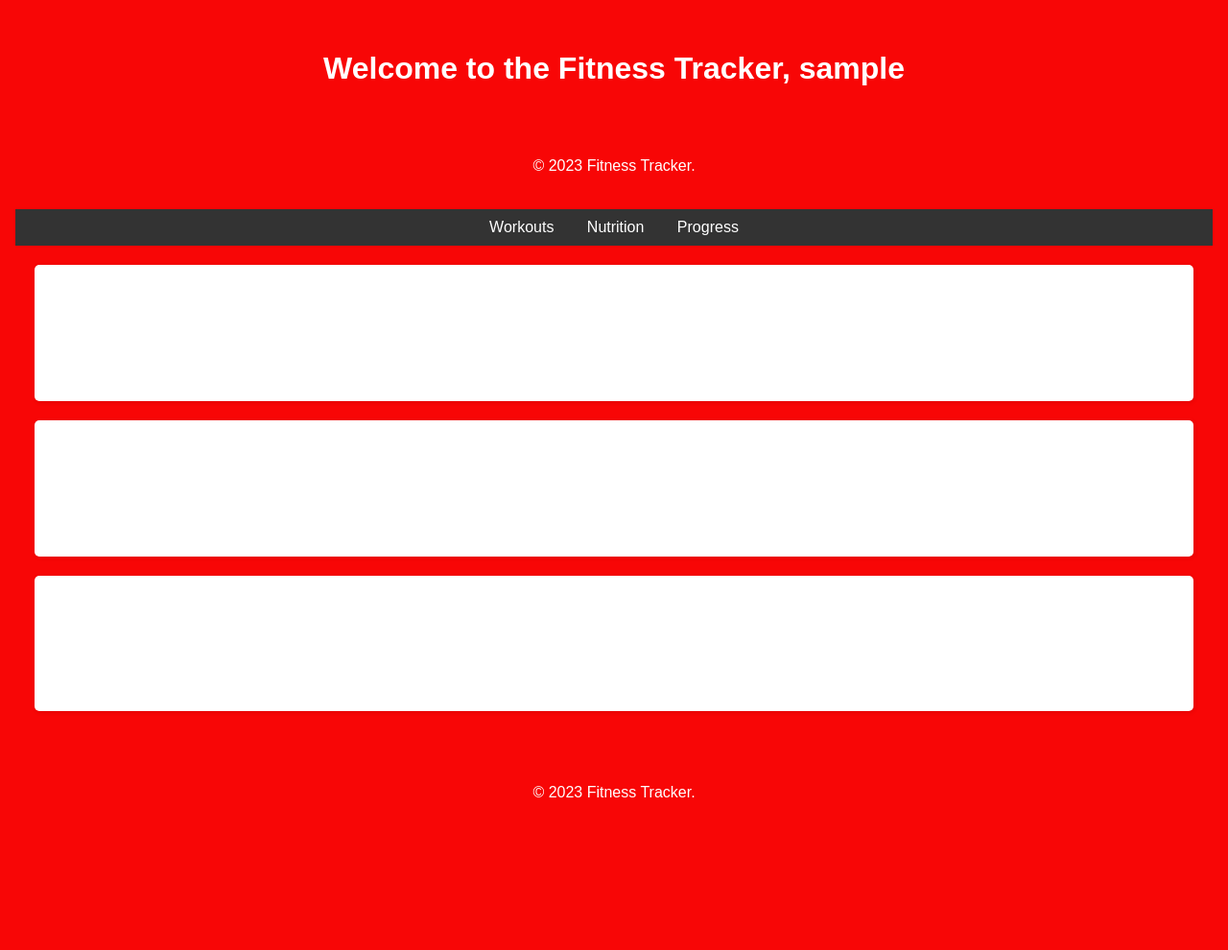
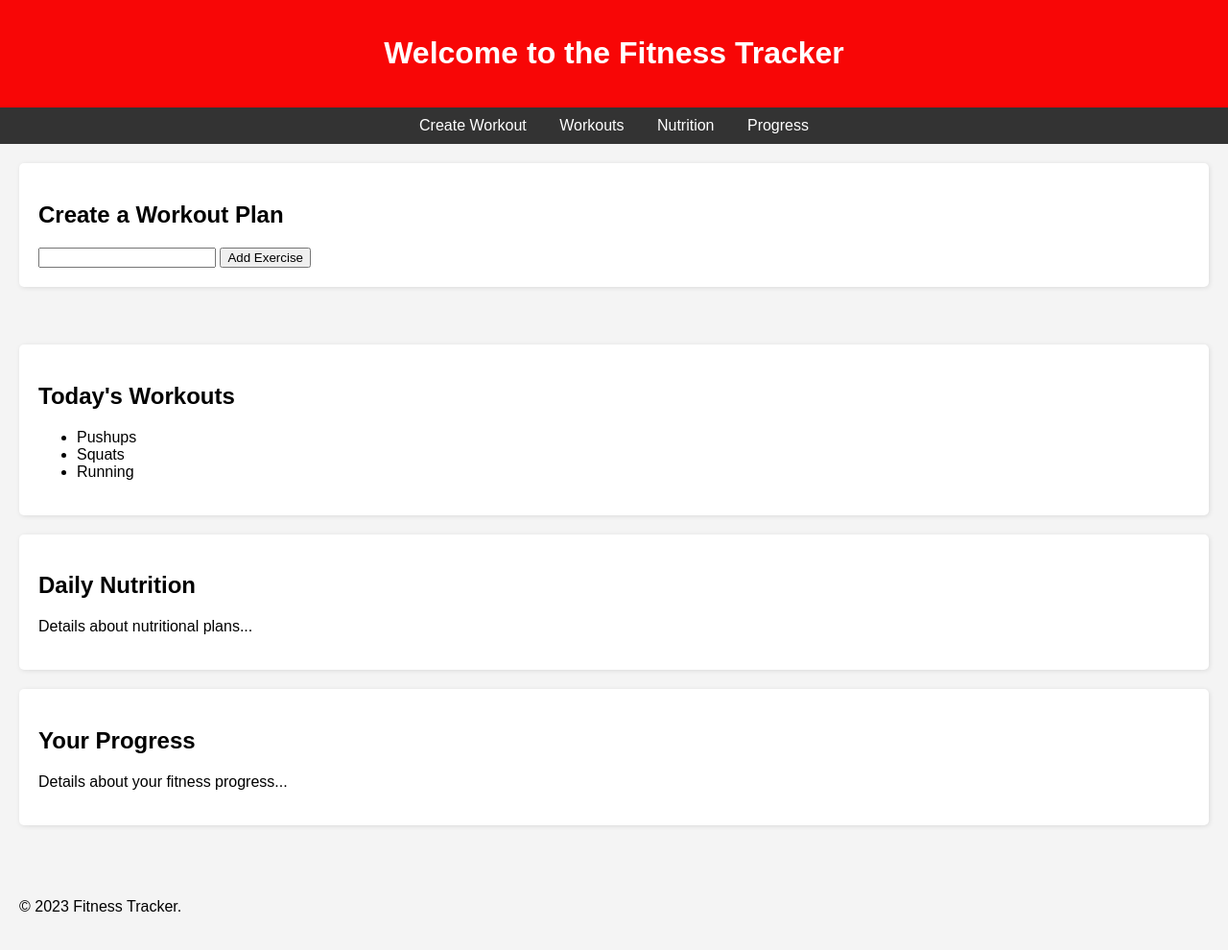
Before and after one commit to ConnorM2020/PersonalFitnessApp, a Flask app: page / in a window 1280 px wide. Shown: the whole page at 96% size. Before the commit the page ends 831 px from the top, so only its background shows below. Run offline with Flask 3, Linux system fonts and the light colour scheme; the visitor is signed in with stand-in values (Sample User, id 1).

Commit message:
Add search workouts

```diff
--- a/app.py
+++ b/app.py
@@ -1,5 +1,5 @@
 from flask import Flask, render_template, request, redirect, url_for, session
-
+from workouts import get_todays_workouts
 app = Flask(__name__)
 app.secret_key = 'your_secret_key'  # You should set a secret key for session handling
 
@@ -17,8 +17,9 @@
 @app.route('/')
 def home():
     if 'username' in session:
+        todays_workouts = get_todays_workouts()
         # Pass the username to the template
-        return render_template('frontend.html', username=session['username'])
+        return render_template('frontend.html', username=session['username'], workouts=todays_workouts)
     else:
         return redirect(url_for('login'))
 
--- a/templates/frontend.html
+++ b/templates/frontend.html
@@ -4,26 +4,30 @@
 <html lang="en">
 <body>
     <header>
-       <header>
-        <h1>Welcome to the Fitness Tracker{{ ', ' + username if username else '' }}</h1>
+        <h1>Welcome to the Fitness Tracker</h1>
     </header>
-    <!-- Your existing navigation and sections -->
-    <footer class="container">
-        <p>© 2023 Fitness Tracker.</p>
-    </footer>
-</body>
-</html>
     <nav>
+        <a href = "#createworkout">Create Workout</a>
         <a href="#workouts">Workouts</a>
         <a href="#nutrition">Nutrition</a>
         <a href="#progress">Progress</a>
     </nav>
-
     <div class="container">
-        <!-- Workouts Section -->
+        <section id="createworkout" class="card">
+            <h2>Create a Workout Plan</h2>
+            <input type="text" id="searchInput">
+                <!-- The list items will be added by the JavaScript function -->
+                <button onclick="addExercise();">Add Exercise</button>
+        </section>
+    </div>
+    <div class="container">
         <section id="workouts" class="card">
             <h2>Today's Workouts</h2>
-            <p>Details about today's workouts...</p>
+            <ul id="workoutsList">
+                <!-- The list items will be added by the JavaScript function -->
+            </ul>
+        </section>
+
         </section>
 
         <!-- Nutrition Section -->
@@ -43,13 +47,55 @@
     <footer class="container">
         <p>© 2023 Fitness Tracker.</p>
     </footer>
+<script>
+function getWorkouts() {
+    // Dummy data for example
+    var workouts = [
+            "Pushups",
+            "Squats",
+            "Running"
+        ];
+        // Assuming you have an element with id 'workoutsList'
+        var workoutsListElement = document.getElementById('workoutsList');
+        workoutsListElement.innerHTML = ''; // Clear existing list
+        workouts.forEach(function(workout) {
+        workoutsListElement.innerHTML += '<li>' + workout + '</li>';
+        });
+        }
+        // Call getWorkouts on page load
+        window.onload = getWorkouts;
+
+function searchWorkouts() {
+    var input, filter, ul, li, a, i, txtValue;
+    input = document.getElementById('searchInput');
+    filter = input.value.toUpperCase();
+    ul = document.getElementById("workoutsList");
+    li = ul.getElementsByTagName('li');
+
+    // Loop through all list items, and hide those who don't match the search query
+    for (i = 0; i < li.length; i++) {
+        a = li[i].textContent || li[i].innerText;
+        if (a.toUpperCase().indexOf(filter) > -1) {
+            li[i].style.display = "";
+        } else {
+            li[i].style.display = "none";
+        }
+    }
+}
+
+</script>
+
 </body>
 <head>
     <meta charset="UTF-8">
     <meta name="viewport" content="width=device-width, initial-scale=1.0">
     <title>Fitness Tracker</title>
     <style>
-        /* Add some basic styling */
+/* #sem
+{
+    text-align: left;
+    margin-top: 1em;
+} */
         body {
             font-family: Arial, sans-serif;
             margin: 0;
@@ -83,8 +129,20 @@
             margin: 0 15px;
             text-decoration: none;
         }
+
     </style>
 </head>
 
+<!--
+<div id="sem">
+    <div id="logo">
+        Fitness Tracker
+    </div>
+    <div id="input-div-1"></div>
 
-</html>
+    <div>
+        <input class="display-item" type="text" id="item_1" name="item_1" value="Workouts" readonly>
+
+    </div>
+
+</html> -->
--- a/templates/login.html
+++ b/templates/login.html
@@ -30,7 +30,7 @@
             border: 1px solid #ddd;
         }
         .login-form input[type="submit"] {
-            background-color: #007bff;
+            background-color: #ff0000;
             color: white;
             cursor: pointer;
         }
--- a/templates/workouts.py
+++ b/workouts.py
@@ -9,12 +9,6 @@
     "2023-12-25": ["Pull-ups", "Lunges", "Cycling"]
     # Add more days and workouts as needed
 }
-
-@app.route('/')
-def home():
+def get_todays_workouts():
     today_date = datetime.date.today().isoformat()  # Get today's date in YYYY-MM-DD format
-    todays_workouts = workouts.get(today_date, ["Rest Day"])  # Get workouts or default to rest
-    return render_template('index.html', workouts=todays_workouts)
-
-if __name__ == '__main__':
-    app.run(debug=True)
+    return workouts.get(today_date, ["Rest Day"])
```
